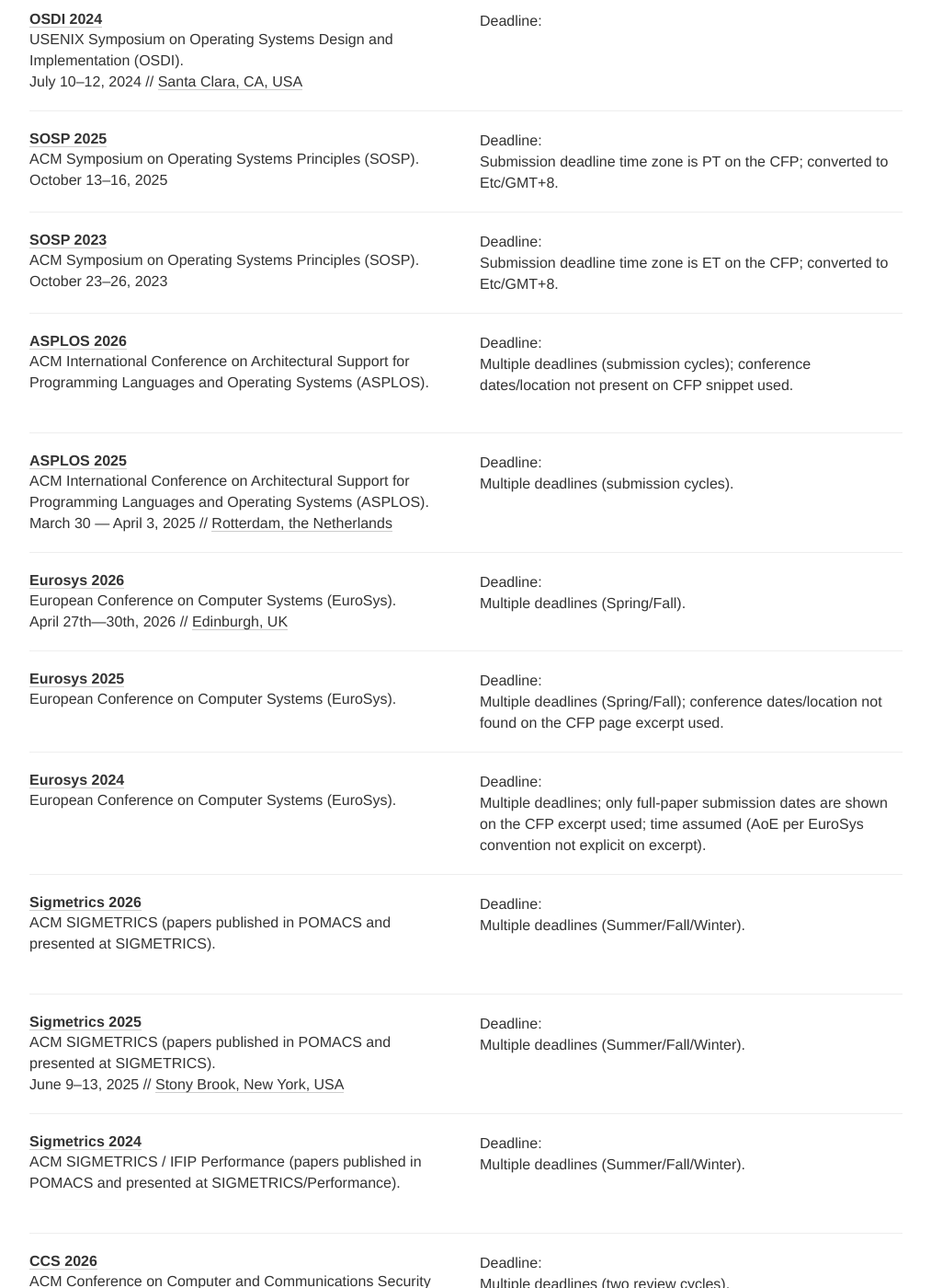
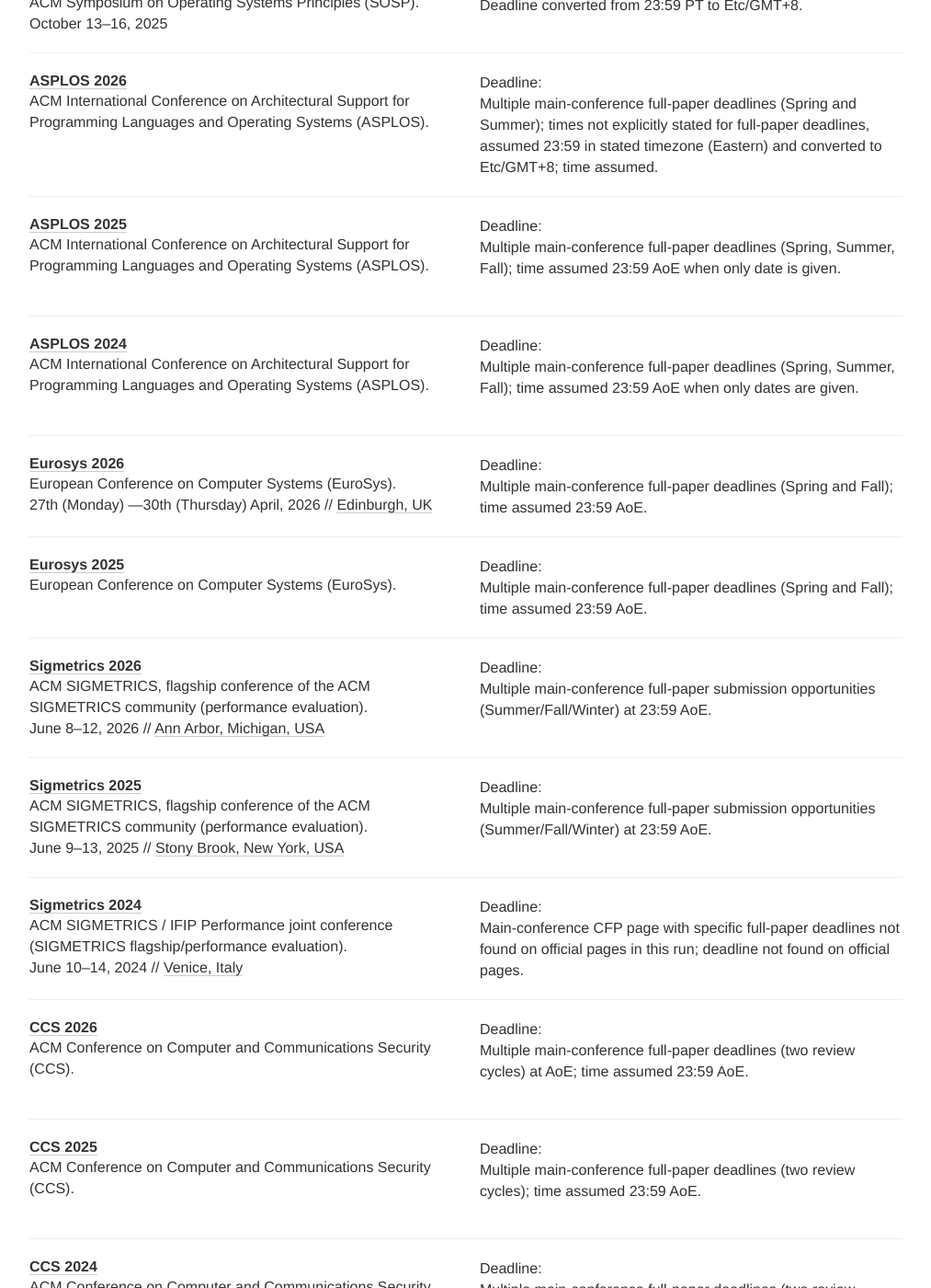
Before and after one commit to Vito-Swift/Vito-Swift.github.io, a Jekyll site: the page built from index.html, in a window 1280 px wide and 1400 px high, scrolled down 2544 px. Shown: the whole window at 92% size, without its empty margins (133-1146 px from the left). Built offline with Jekyll 4.4.1, drawn with Linux system fonts in a browser that asks for light colours; nearby versions of some CDN libraries; comment, search, counter and statistics services are not loaded; some of the changed text lies outside the part shown.

Commit message:
chore: update conferences/types data

```diff
--- a/_data/conferences.yml
+++ b/_data/conferences.yml
@@ -1,225 +1,189 @@
 - name: SIGCOMM
   year: 2026
   date: August 2026
-  description:
-    ACM SIGCOMM, the flagship annual conference of the ACM Special Interest
+  description: ACM SIGCOMM, the flagship annual conference of the ACM Special Interest
     Group on Data Communication (SIGCOMM).
   link: https://conferences.sigcomm.org/sigcomm/2026/
-  comment:
-    Conference dates listed as month/year only; day-by-day dates not yet posted
-    on official site.
+  comment: Conference dates not fully specified on the 2026 CFP (only 'August 2026');
+    deadline time assumed 23:59 AoE.
   type: networking
   tags:
-    - networking
-  deadline: 2026-02-07 15:59
+  - networking
+  deadline: 2026-02-06 23:59
   timezone: Etc/GMT+8
-  place: Denver, CO, USA
+  place: Denver, Colorado, USA
 - name: SIGCOMM
   year: 2025
   date: September 8 – 11, 2025
-  description:
-    ACM SIGCOMM, the flagship annual conference of the ACM Special Interest
+  description: ACM SIGCOMM, the flagship annual conference of the ACM Special Interest
     Group on Data Communication (SIGCOMM).
   link: https://conferences.sigcomm.org/sigcomm/2025/
+  comment: Deadline converted from 23:59 UTC to Etc/GMT+8.
   type: networking
   tags:
-    - networking
-  deadline: 2025-02-01 07:59
+  - networking
+  deadline: 2025-01-31 23:59
   timezone: Etc/GMT+8
   place: Coimbra, Portugal
 - name: SIGCOMM
   year: 2024
   date: August 4 - 8, 2024
-  description:
-    ACM SIGCOMM, the flagship annual conference of the ACM Special Interest
+  description: ACM SIGCOMM, the flagship annual conference of the ACM Special Interest
     Group on Data Communication (SIGCOMM).
   link: https://conferences.sigcomm.org/sigcomm/2024/
+  comment: Deadline converted from 23:59 UTC to Etc/GMT+8.
   type: networking
   tags:
-    - networking
-  deadline: 2024-02-03 07:59
+  - networking
+  deadline: 2024-02-02 23:59
   timezone: Etc/GMT+8
   place: Sydney, Australia
 - name: MobiCom
   year: 2026
   date: Nov, 2026
-  description:
-    The ACM International Conference on Mobile Computing and Networking
-    (MobiCom).
-  link: https://www.sigmobile.org/mobicom/2026/index.html
-  comment:
-    Only Summer round dates are published on the official CFP page; Winter
-    round is TBD.
+  description: The Annual International Conference on Mobile Computing and Networking
+    (ACM SIGMOBILE).
+  link: https://www.sigmobile.org/mobicom/2026/
+  comment: Only the Summer round has concrete main-conference full-paper deadline
+    on the CFP (Winter is TBD); time assumed 23:59 AoE.
   type: networking
   tags:
-    - networking
-  deadline: 2025-09-04 15:59
+  - networking
+  deadline: 2025-09-03 23:59
   timezone: Etc/GMT+8
-  place: Austin, TX, USA
+  place: Austin, Texas, USA
 - name: MobiCom
   year: 2025
   date: Nov. 4-8, 2025
-  description:
-    The ACM International Conference on Mobile Computing and Networking
-    (MobiCom).
+  description: The Annual International Conference on Mobile Computing and Networking
+    (ACM SIGMOBILE).
   link: https://www.sigmobile.org/mobicom/2025/index.html
-  comment: Multiple deadlines.
+  comment: Multiple main-conference full-paper deadlines (Summer and Winter rounds);
+    time assumed 23:59 AoE.
   type: networking
   tags:
-    - networking
+  - networking
   deadline:
-    - 2024-09-06 15:59
-    - 2025-03-19 15:59
+  - 2024-09-05 23:59
+  - 2025-03-18 23:59
   timezone: Etc/GMT+8
   place: Hong Kong, China
 - name: MobiCom
   year: 2024
-  description:
-    The ACM International Conference on Mobile Computing and Networking
-    (MobiCom).
+  description: The Annual International Conference on Mobile Computing and Networking
+    (ACM SIGMOBILE).
   link: https://www.sigmobile.org/mobicom/2024/cfp.html
-  comment:
-    Multiple deadlines; conference dates/location not found on the official
-    CFP page used.
+  comment: Conference dates/location not found on the CFP page used; Multiple main-conference
+    full-paper deadlines (Summer and Winter rounds); time assumed 23:59 AoE.
   type: networking
   tags:
-    - networking
+  - networking
   deadline:
-    - 2023-08-26 15:59
-    - 2024-03-16 15:59
+  - 2023-08-25 23:59
+  - 2024-03-15 23:59
   timezone: Etc/GMT+8
 - name: SenSys
   year: 2026
   date: May 11-14, 2026
-  description:
-    ACM/IEEE International Conference on Embedded Artificial Intelligence
+  description: ACM/IEEE International Conference on Embedded Artificial Intelligence
     and Sensing Systems (SenSys).
   link: https://sensys.acm.org/2026/
-  comment: Multiple deadlines (two CFP rounds).
-  type: networking
+  comment: Multiple main-conference full-paper deadlines (two submission deadlines);
+    time assumed 23:59 AoE.
+  type: others
   tags:
-    - networking
+  - others
   deadline:
-    - 2025-07-02 15:59
-    - 2025-11-14 15:59
+  - 2025-07-01 23:59
+  - 2025-11-13 23:59
   timezone: Etc/GMT+8
   place: Saint-Malo, France
 - name: SenSys
   year: 2025
   date: May 6-9, 2025
-  description:
-    The 23rd ACM Conference on Embedded Networked Sensor Systems (in transition
-    to Embedded Artificial Intelligence and Sensing Systems).
+  description: 'ACM SenSys: conference on embedded AI and sensing systems / sensor
+    systems.'
   link: https://sensys.acm.org/2025/index.html
-  type: networking
+  comment: Time assumed 23:59 AoE.
+  type: others
   tags:
-    - networking
-  deadline: 2024-11-15 15:59
+  - others
+  deadline: 2024-11-14 23:59
   timezone: Etc/GMT+8
-  place: Irvine, CA, USA
 - name: SenSys
   year: 2024
   date: 4-7 November 2024
-  description: ACM Conference on Embedded Networked Sensor Systems (SenSys).
+  description: 'ACM SenSys: conference on embedded sensor systems and sensing applications.'
   link: https://sensys.acm.org/2024/
-  type: networking
+  comment: Time assumed 23:59 AoE.
+  type: others
   tags:
-    - networking
-  deadline: 2024-07-02 15:59
+  - others
+  deadline: 2024-07-01 23:59
   timezone: Etc/GMT+8
 - name: NSDI
   year: 2026
   date: May 4–6, 2026
   description: USENIX Symposium on Networked Systems Design and Implementation (NSDI).
   link: https://www.usenix.org/conference/nsdi26/call-for-papers
-  comment: Multiple deadlines (Spring/Fall submission cycles).
+  comment: Multiple main-conference full-paper deadlines (Spring and Fall); deadlines
+    converted from US PDT to Etc/GMT+8.
   type: networking
   tags:
-    - networking
+  - networking
   deadline:
-    - 2025-04-26 14:59
-    - 2025-09-19 14:59
+  - 2025-04-26 14:59
+  - 2025-09-19 14:59
   timezone: Etc/GMT+8
   place: Renton, WA, USA
-- name: NSDI
-  year: 2025
-  date: April 28–30, 2025
-  description: USENIX Symposium on Networked Systems Design and Implementation (NSDI).
-  link: https://www.usenix.org/conference/nsdi25/call-for-papers
-  comment: Multiple deadlines (Spring/Fall submission cycles).
-  type: networking
-  tags:
-    - networking
-  deadline:
-    - 2024-05-08 14:59
-    - 2024-09-20 14:59
-  timezone: Etc/GMT+8
-  place: Philadelphia, PA, USA
-- name: NSDI
-  year: 2024
-  date: April 16–18, 2024
-  description: USENIX Symposium on Networked Systems Design and Implementation (NSDI).
-  link: https://www.usenix.org/conference/nsdi24/call-for-papers
-  comment: Multiple deadlines (Spring/Fall submission cycles).
-  type: networking
-  tags:
-    - networking
-  deadline:
-    - 2023-05-05 11:59
-    - 2023-09-22 11:59
-  timezone: Etc/GMT+8
-  place: Santa Clara, CA, USA
 - name: Mobisys
   year: 2026
   date: June 22 - 24, 2026
-  description:
-    ACM International Conference on Mobile Systems, Applications, and Services
+  description: ACM International Conference on Mobile Systems, Applications, and Services
     (MobiSys).
   link: https://www.sigmobile.org/mobisys/2026/
-  type: networking
+  comment: Time assumed 23:59 AoE.
+  type: others
   tags:
-    - networking
-  deadline: 2025-12-06 15:59
+  - others
+  deadline: 2025-12-05 23:59
   timezone: Etc/GMT+8
   place: Cambridge, UK
 - name: Mobisys
   year: 2025
-  date: June 23 to June 27, 2025
-  description:
-    ACM International Conference on Mobile Systems, Applications, and Services
+  date: June 23rd - 27th, 2025
+  description: ACM International Conference on Mobile Systems, Applications, and Services
     (MobiSys).
-  link: https://www.sigmobile.org/mobisys/2025/call_for_papers/
-  comment:
-    Conference dates/location are from official MobiSys 2025 pages; CFP page
-    provides the submission deadline.
-  type: networking
+  link: https://www.sigmobile.org/mobisys/2025/
+  comment: Main-conference CFP page with full-paper deadline not found on official
+    pages in this run; deadline not found on official pages.
+  type: others
   tags:
-    - networking
-  deadline: 2024-12-10 15:59
-  timezone: Etc/GMT+8
-  place: Anaheim, CA, USA
+  - others
+  place: Anaheim, California, US
 - name: Mobisys
   year: 2024
-  date: June 4th to June 6th, 2024
-  description:
-    ACM International Conference on Mobile Systems, Applications, and Services
+  date: Main Conference | June 4th to June 6th, 2024
+  description: ACM International Conference on Mobile Systems, Applications, and Services
     (MobiSys).
   link: https://www.sigmobile.org/mobisys/2024/
-  type: networking
+  comment: Time assumed 23:59 AoE.
+  type: others
   tags:
-    - networking
-  deadline: 2023-12-01 15:59
+  - others
+  deadline: 2023-11-30 23:59
   timezone: Etc/GMT+8
-  place: Minato City (Tokyo), Japan
+  place: Tokyo, Japan
 - name: OSDI
   year: 2026
   date: July 13–15, 2026
   description: USENIX Symposium on Operating Systems Design and Implementation (OSDI).
   link: https://www.usenix.org/conference/osdi26/call-for-papers
+  comment: Deadline converted from 10:59 pm UTC to Etc/GMT+8.
   type: architecture
   tags:
-    - architecture
-  deadline: 2025-12-12 07:59
+  - architecture
+  deadline: 2025-12-11 22:59
   timezone: Etc/GMT+8
   place: Seattle, WA, USA
 - name: OSDI
@@ -227,10 +191,11 @@
   date: July 7–9, 2025
   description: USENIX Symposium on Operating Systems Design and Implementation (OSDI).
   link: https://www.usenix.org/conference/osdi25/call-for-papers
+  comment: Deadline converted from 10:59 pm UTC to Etc/GMT+8.
   type: architecture
   tags:
-    - architecture
-  deadline: 2024-12-11 07:59
+  - architecture
+  deadline: 2024-12-10 22:59
   timezone: Etc/GMT+8
   place: Boston, MA, USA
 - name: OSDI
@@ -238,260 +203,256 @@
   date: July 10–12, 2024
   description: USENIX Symposium on Operating Systems Design and Implementation (OSDI).
   link: https://www.usenix.org/conference/osdi24/call-for-papers
+  comment: Deadline converted from 10:59 pm UTC to Etc/GMT+8.
   type: architecture
   tags:
-    - architecture
-  deadline: 2023-12-08 07:59
+  - architecture
+  deadline: 2023-12-07 22:59
   timezone: Etc/GMT+8
   place: Santa Clara, CA, USA
+- name: SOSP
+  year: 2026
+  date: September 30, 2026
+  description: ACM Symposium on Operating Systems Principles (SOSP).
+  link: https://sigops.org/s/conferences/sosp/2026/cfp.html
+  comment: Deadline time assumed 23:59 AoE.
+  type: architecture
+  tags:
+  - architecture
+  deadline: 2026-04-01 23:59
+  timezone: Etc/GMT+8
 - name: SOSP
   year: 2025
   date: October 13-16, 2025
   description: ACM Symposium on Operating Systems Principles (SOSP).
   link: https://sigops.org/s/conferences/sosp/2025/cfp.html
-  comment: Submission deadline time zone is PT on the CFP; converted to Etc/GMT+8.
+  comment: Deadline converted from 23:59 PT to Etc/GMT+8.
   type: architecture
   tags:
-    - architecture
+  - architecture
   deadline: 2025-04-18 14:59
-  timezone: Etc/GMT+8
-- name: SOSP
-  year: 2023
-  date: October 23-26, 2023
-  description: ACM Symposium on Operating Systems Principles (SOSP).
-  link: https://www.sigops.org/2023/sosp-2023-call-for-papers/
-  comment: Submission deadline time zone is ET on the CFP; converted to Etc/GMT+8.
-  type: architecture
-  tags:
-    - architecture
-  deadline: 2023-04-18 11:59
   timezone: Etc/GMT+8
 - name: ASPLOS
   year: 2026
-  description:
-    ACM International Conference on Architectural Support for Programming
+  description: ACM International Conference on Architectural Support for Programming
     Languages and Operating Systems (ASPLOS).
   link: https://www.asplos-conference.org/asplos2026/cfp/
-  comment:
-    Multiple deadlines (submission cycles); conference dates/location not present
-    on CFP snippet used.
+  comment: Multiple main-conference full-paper deadlines (Spring and Summer); times
+    not explicitly stated for full-paper deadlines, assumed 23:59 in stated timezone
+    (Eastern) and converted to Etc/GMT+8; time assumed.
   type: architecture
   tags:
-    - architecture
+  - architecture
   deadline:
-    - 2025-03-13 11:59
-    - 2025-08-21 12:00
+  - 2025-03-13 11:59
+  - 2025-08-21 11:59
   timezone: Etc/GMT+8
 - name: ASPLOS
   year: 2025
-  date: March 30 — April 3, 2025
-  description:
-    ACM International Conference on Architectural Support for Programming
+  description: ACM International Conference on Architectural Support for Programming
     Languages and Operating Systems (ASPLOS).
   link: https://www.asplos-conference.org/asplos2025/cfp/
-  comment: Multiple deadlines (submission cycles).
+  comment: Multiple main-conference full-paper deadlines (Spring, Summer, Fall); time
+    assumed 23:59 AoE when only date is given.
   type: architecture
   tags:
-    - architecture
+  - architecture
   deadline:
-    - 2024-03-02 07:59
-    - 2024-06-25 07:59
-    - 2024-10-19 15:59
+  - 2024-03-01 23:59
+  - 2024-06-24 23:59
+  - 2024-10-18 23:59
   timezone: Etc/GMT+8
-  place: Rotterdam, the Netherlands
+- name: ASPLOS
+  year: 2024
+  description: ACM International Conference on Architectural Support for Programming
+    Languages and Operating Systems (ASPLOS).
+  link: https://www.asplos-conference.org/asplos2024/cfp/index.html
+  comment: Multiple main-conference full-paper deadlines (Spring, Summer, Fall); time
+    assumed 23:59 AoE when only dates are given.
+  type: architecture
+  tags:
+  - architecture
+  deadline:
+  - 2023-04-20 23:59
+  - 2023-08-10 23:59
+  - 2023-11-30 23:59
+  timezone: Etc/GMT+8
 - name: Eurosys
   year: 2026
-  date: April 27th—30th, 2026
+  date: 27th (Monday) —30th (Thursday) April, 2026
   description: European Conference on Computer Systems (EuroSys).
   link: https://2026.eurosys.org/
-  comment: Multiple deadlines (Spring/Fall).
+  comment: Multiple main-conference full-paper deadlines (Spring and Fall); time assumed
+    23:59 AoE.
   type: architecture
   tags:
-    - architecture
+  - architecture
   deadline:
-    - 2025-05-15 23:59
-    - 2025-09-25 23:59
+  - 2025-05-15 23:59
+  - 2025-09-25 23:59
   timezone: Etc/GMT+8
   place: Edinburgh, UK
 - name: Eurosys
   year: 2025
   description: European Conference on Computer Systems (EuroSys).
-  link: https://2025.eurosys.org/cfp.html
-  comment:
-    Multiple deadlines (Spring/Fall); conference dates/location not found on
-    the CFP page excerpt used.
+  link: https://2025.eurosys.org/index.html
+  comment: Multiple main-conference full-paper deadlines (Spring and Fall); time assumed
+    23:59 AoE.
   type: architecture
   tags:
-    - architecture
+  - architecture
   deadline:
-    - 2024-05-21 23:59
-    - 2024-10-22 23:59
-  timezone: Etc/GMT+8
-- name: Eurosys
-  year: 2024
-  description: European Conference on Computer Systems (EuroSys).
-  link: https://2024.eurosys.org/cfp.html
-  comment:
-    Multiple deadlines; only full-paper submission dates are shown on the CFP
-    excerpt used; time assumed (AoE per EuroSys convention not explicit on excerpt).
-  type: architecture
-  tags:
-    - architecture
-  deadline:
-    - 2023-05-25 07:59
-    - 2023-10-20 07:59
+  - 2024-05-21 23:59
+  - 2024-10-22 23:59
   timezone: Etc/GMT+8
 - name: Sigmetrics
   year: 2026
-  description: ACM SIGMETRICS (papers published in POMACS and presented at SIGMETRICS).
-  link: https://www.sigmetrics.org/sigmetrics2026/call_for_papers.html
-  comment: Multiple deadlines (Summer/Fall/Winter).
-  type: networking
+  date: June 8-12, 2026
+  description: ACM SIGMETRICS, flagship conference of the ACM SIGMETRICS community
+    (performance evaluation).
+  link: https://www.sigmetrics.org/sigmetrics2026/
+  comment: Multiple main-conference full-paper submission opportunities (Summer/Fall/Winter)
+    at 23:59 AoE.
+  type: others
   tags:
-    - networking
+  - others
   deadline:
-    - 2025-07-30 15:59
-    - 2025-10-15 15:59
-    - 2026-01-14 15:59
+  - 2025-07-29 23:59
+  - 2025-10-14 23:59
+  - 2026-01-13 23:59
   timezone: Etc/GMT+8
+  place: Ann Arbor, Michigan, USA
 - name: Sigmetrics
   year: 2025
   date: June 9-13, 2025
-  description: ACM SIGMETRICS (papers published in POMACS and presented at SIGMETRICS).
-  link: https://www.sigmetrics.org/sigmetrics2025/call_for_papers.html
-  comment: Multiple deadlines (Summer/Fall/Winter).
-  type: networking
+  description: ACM SIGMETRICS, flagship conference of the ACM SIGMETRICS community
+    (performance evaluation).
+  link: https://sigmetrics.org/sigmetrics2025/
+  comment: Multiple main-conference full-paper submission opportunities (Summer/Fall/Winter)
+    at 23:59 AoE.
+  type: others
   tags:
-    - networking
+  - others
   deadline:
-    - 2024-08-08 15:59
-    - 2024-10-10 15:59
-    - 2025-01-23 15:59
+  - 2024-08-07 23:59
+  - 2024-10-09 23:59
+  - 2025-01-22 23:59
   timezone: Etc/GMT+8
   place: Stony Brook, New York, USA
 - name: Sigmetrics
   year: 2024
-  description:
-    ACM SIGMETRICS / IFIP Performance (papers published in POMACS and presented
-    at SIGMETRICS/Performance).
-  link: https://www.sigmetrics.org/sigmetrics2024/call_for_papers.html
-  comment: Multiple deadlines (Summer/Fall/Winter).
-  type: networking
+  date: June 10-14, 2024
+  description: ACM SIGMETRICS / IFIP Performance joint conference (SIGMETRICS flagship/performance
+    evaluation).
+  link: https://www.sigmetrics.org/sigmetrics2024/
+  comment: Main-conference CFP page with specific full-paper deadlines not found on
+    official pages in this run; deadline not found on official pages.
+  type: others
   tags:
-    - networking
-  deadline:
-    - 2023-08-10 15:59
-    - 2023-10-12 15:59
-    - 2024-02-01 15:59
-  timezone: Etc/GMT+8
+  - others
+  place: Venice, Italy
 - name: CCS
   year: 2026
   description: ACM Conference on Computer and Communications Security (CCS).
   link: https://www.sigsac.org/ccs/CCS2026/call-for/call-for-papers.html
-  comment: Multiple deadlines (two review cycles).
+  comment: Multiple main-conference full-paper deadlines (two review cycles) at AoE;
+    time assumed 23:59 AoE.
   type: security
   tags:
-    - security
+  - security
   deadline:
-    - 2026-01-14 23:59
-    - 2026-04-29 23:59
+  - 2026-01-14 23:59
+  - 2026-04-29 23:59
   timezone: Etc/GMT+8
 - name: CCS
   year: 2025
-  date: October 13-17, 2025
   description: ACM Conference on Computer and Communications Security (CCS).
   link: https://www.sigsac.org/ccs/CCS2025/call-for-papers/
-  comment: Multiple deadlines (two review cycles).
+  comment: Multiple main-conference full-paper deadlines (two review cycles); time
+    assumed 23:59 AoE.
   type: security
   tags:
-    - security
+  - security
   deadline:
-    - 2025-01-09 23:59
-    - 2025-04-14 23:59
+  - 2025-01-09 23:59
+  - 2025-04-14 23:59
   timezone: Etc/GMT+8
-  place: Taipei, Taiwan
 - name: CCS
   year: 2024
   description: ACM Conference on Computer and Communications Security (CCS).
   link: https://www.sigsac.org/ccs/CCS2024/call-for/call-for-papers.html
-  comment:
-    Multiple deadlines (two review cycles); conference dates/location not found
-    on the CFP page excerpt used.
+  comment: Multiple main-conference full-paper deadlines (two review cycles); time
+    assumed 23:59 AoE when only date is given.
   type: security
   tags:
-    - security
+  - security
   deadline:
-    - 2024-01-28 23:59
-    - 2024-04-29 23:59
+  - 2024-01-28 23:59
+  - 2024-04-29 23:59
   timezone: Etc/GMT+8
 - name: IEEE S&P
   year: 2026
-  date: May 18-20, 2026
-  description: IEEE Symposium on Security and Privacy.
-  link: https://www.ieee-security.org/TC/SP2026/
-  comment:
-    Multiple deadlines; only Cycle 1 paper deadline captured here (Cycle 2
-    exists but is not fully visible in the fetched excerpt).
+  description: IEEE Symposium on Security and Privacy (Oakland).
+  link: https://www.ieee-security.org/TC/SP2026/cfpapers.html
+  comment: Main-conference CFP lists at least one full paper submission deadline;
+    the page excerpt available in this run did not include the full details for the
+    second deadline; deadline not found on official pages for the second cycle.
   type: security
   tags:
-    - security
-  deadline: 2025-06-06 23:59
+  - security
+  deadline: 2025-06-05 23:59
   timezone: Etc/GMT+8
-  place: San Francisco, CA, USA
 - name: IEEE S&P
   year: 2025
-  date: May 12-14, 2025
-  description: IEEE Symposium on Security and Privacy.
-  link: https://www.ieee-security.org/TC/SP2025/
-  comment: Multiple deadlines.
+  date: MAY 12-15, 2025
+  description: IEEE Symposium on Security and Privacy (Oakland).
+  link: https://www.ieee-security.org/TC/SP2025/cfpapers.html
+  comment: Multiple main-conference full-paper deadlines (two cycles) at 23:59:59
+    AoE.
   type: security
   tags:
-    - security
+  - security
   deadline:
-    - 2024-06-07 23:59
-    - 2024-11-15 23:59
+  - 2024-06-06 23:59
+  - 2024-11-14 23:59
   timezone: Etc/GMT+8
   place: San Francisco, CA, USA
 - name: NDSS
   year: 2026
-  date: 23 to 27 February 2026
   description: Network and Distributed System Security (NDSS) Symposium.
   link: https://www.ndss-symposium.org/ndss2026/submissions/call-for-papers/
-  comment:
-    Multiple deadlines (Summer/Fall cycles); only Summer cycle paper submission
-    deadline was visible in the excerpt used.
+  comment: Only the Summer Cycle paper submission deadline is visible in the page
+    excerpt retrieved in this run; other cycle deadlines (if any) not found on official
+    pages from the retrieved content; time assumed 11:59 pm AoE.
   type: security
   tags:
-    - security
+  - security
   deadline: 2025-04-23 23:59
   timezone: Etc/GMT+8
-  place: San Diego, CA, USA
 - name: NDSS
   year: 2025
   date: 24 to 28 February 2025
   description: Network and Distributed System Security (NDSS) Symposium.
   link: https://www.ndss-symposium.org/ndss2025/submissions/call-for-papers/
-  comment:
-    Multiple deadlines (Summer/Fall cycles); deadline details not fully captured
-    from the excerpt used.
+  comment: Main-conference full-paper submission deadline not present in the page
+    excerpt retrieved in this run; deadline not found on official pages.
   type: security
   tags:
-    - security
-  deadline: 2024-04-23 23:59
-  timezone: Etc/GMT+8
+  - security
   place: San Diego, CA, USA
 - name: USENIX Security
   year: 2026
   date: August 12–14, 2026
   description: USENIX Security Symposium.
   link: https://www.usenix.org/conference/usenixsecurity26/call-for-papers
-  comment: Multiple deadlines (Cycle 1/Cycle 2).
+  comment: Multiple main-conference full-paper deadlines (Cycle 1 and Cycle 2) at
+    11:59 pm AoE.
   type: security
   tags:
-    - security
+  - security
   deadline:
-    - 2025-08-27 23:59
-    - 2026-02-06 23:59
+  - 2025-08-26 23:59
+  - 2026-02-05 23:59
   timezone: Etc/GMT+8
   place: Baltimore, MD, USA
 - name: USENIX Security
@@ -499,13 +460,14 @@
   date: August 13–15, 2025
   description: USENIX Security Symposium.
   link: https://www.usenix.org/conference/usenixsecurity25/call-for-papers
-  comment: Multiple deadlines (Cycle 1/Cycle 2).
+  comment: Multiple main-conference full-paper deadlines (Cycle 1 and Cycle 2) at
+    11:59 pm AoE.
   type: security
   tags:
-    - security
+  - security
   deadline:
-    - 2024-09-04 23:59
-    - 2025-01-22 23:59
+  - 2024-09-04 23:59
+  - 2025-01-22 23:59
   timezone: Etc/GMT+8
   place: Seattle, WA, USA
 - name: USENIX Security
@@ -513,13 +475,14 @@
   date: August 14–16, 2024
   description: USENIX Security Symposium.
   link: https://www.usenix.org/conference/usenixsecurity24/call-for-papers
-  comment: Multiple deadlines (Summer/Fall/Winter cycles).
+  comment: Multiple main-conference full-paper deadlines (Summer/Fall/Winter) at 11:59
+    pm AoE.
   type: security
   tags:
-    - security
+  - security
   deadline:
-    - 2023-06-06 23:59
-    - 2023-10-17 23:59
-    - 2024-02-08 23:59
+  - 2023-06-06 23:59
+  - 2023-10-17 23:59
+  - 2024-02-08 23:59
   timezone: Etc/GMT+8
   place: Philadelphia, PA, USA
```
